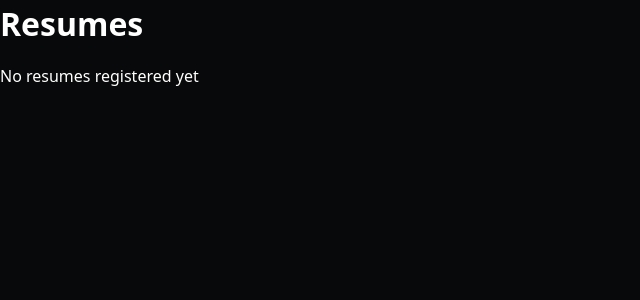
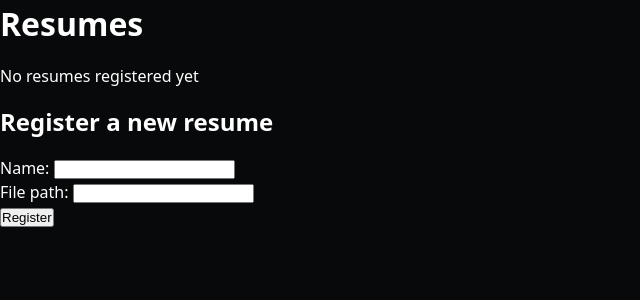
Before and after one commit to best-testing-monkey/job-hunter, a Python web app: template app/webapp/templates/resumes.html in a window 1280 px wide. Shown: the part 57-357 px from the top of the page, without its empty margins (0-640 px from the left). Run offline with Jinja, Linux system fonts and the light colour scheme; the template is opened without the code that fills it, so the values that code supplies are empty.

Commit message:
E6-S02: Add resume registration form and route

```diff
--- a/app/webapp/templates/resumes.html
+++ b/app/webapp/templates/resumes.html
@@ -12,5 +12,18 @@
     {% else %}
         <p>No resumes registered yet</p>
     {% endif %}
+
+    <h2>Register a new resume</h2>
+    <form method="post" action="/resumes">
+        <div>
+            <label for="name">Name:</label>
+            <input type="text" id="name" name="name" required>
+        </div>
+        <div>
+            <label for="file_path">File path:</label>
+            <input type="text" id="file_path" name="file_path" required>
+        </div>
+        <button type="submit">Register</button>
+    </form>
 </main>
 {% endblock %}
```
Also changed, not shown: app/tests/test_routes.py (+13 -0 lines), app/webapp/routes.py (+10 -1 lines).
